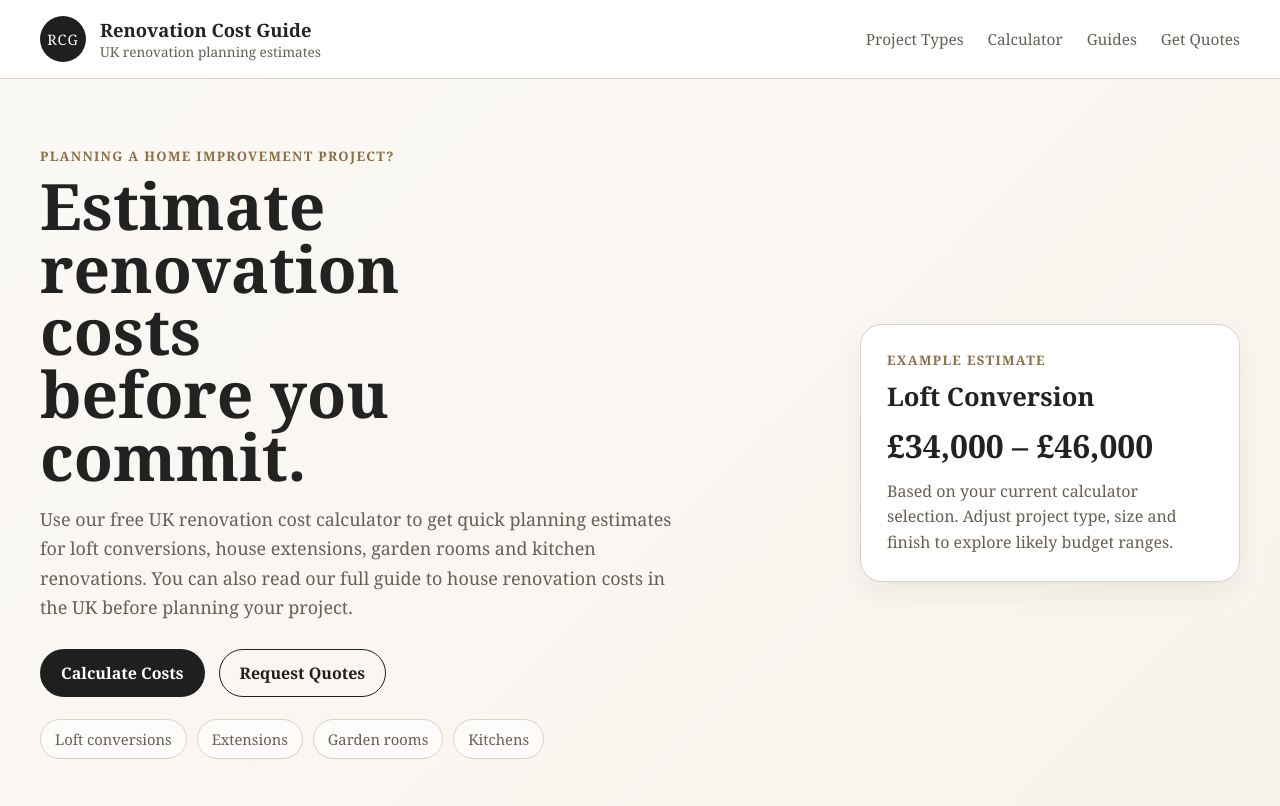
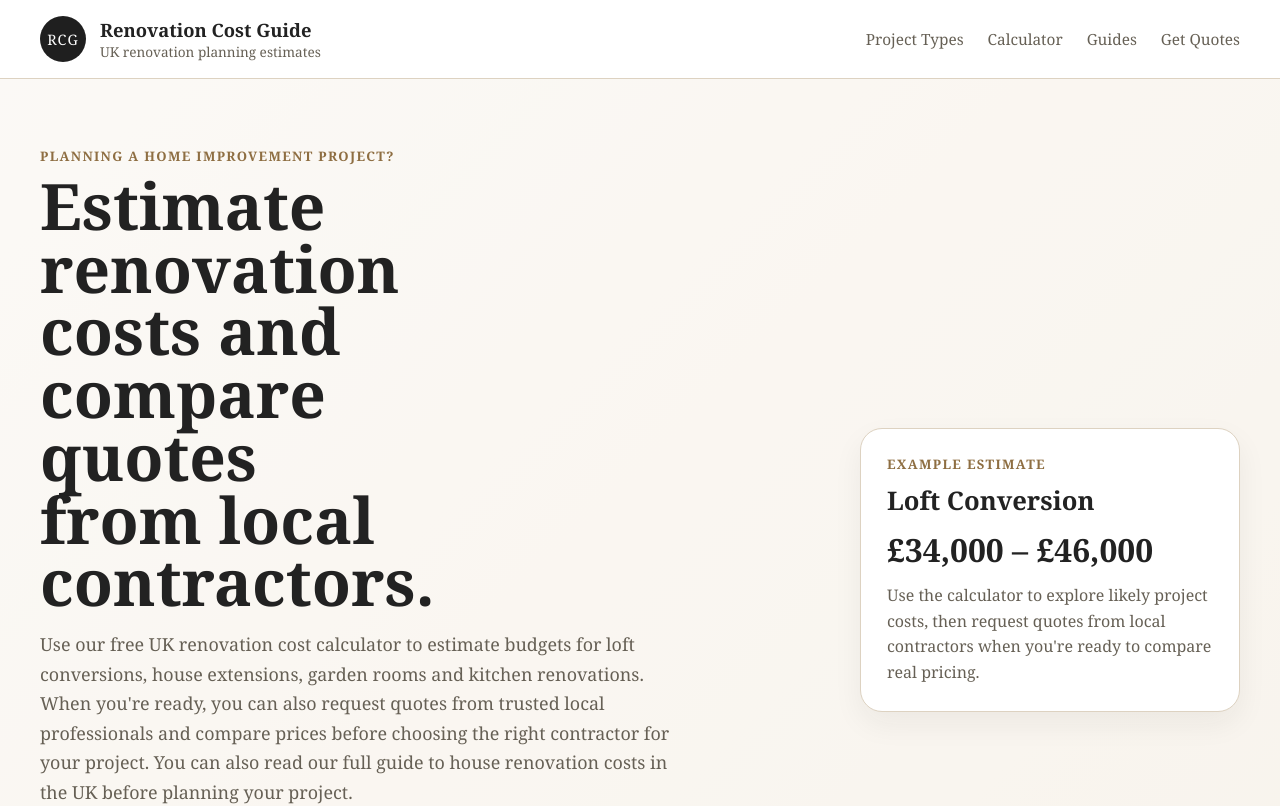
Before and after one commit to CasparRitchie/renovationcostguide, a React (Vite) app in the folder frontend/: page / in a window 1280 px wide. Shown: the top 806 px of the page. Built offline with nearby package versions, Linux system fonts and the light colour scheme.

Commit message:
Improve sitemap structure and priorities v5

```diff
--- a/frontend/src/components/home/HomeHero.jsx
+++ b/frontend/src/components/home/HomeHero.jsx
@@ -7,15 +7,16 @@ export default function HomeHero({ estimate }) {
       <div className="container hero-grid">
         <div className="hero-copy">
           <p className="hero-kicker">Planning a home improvement project?</p>
-          <h1>Estimate renovation costs before you commit.</h1>
+          <h1>Estimate renovation costs and compare quotes from local contractors.</h1>
           <p className="hero-text">
-            Use our free UK renovation cost calculator to get quick planning
-            estimates for{" "}
+            Use our free UK renovation cost calculator to estimate budgets for{" "}
             <Link to="/cost/loft-conversion">loft conversions</Link>,{" "}
             <Link to="/cost/house-extension">house extensions</Link>,{" "}
             <Link to="/cost/garden-room">garden rooms</Link> and{" "}
-            <Link to="/cost/kitchen-renovation">kitchen renovations</Link>. You can
-            also read our{" "}
+            <Link to="/cost/kitchen-renovation">kitchen renovations</Link>.
+            {" "}When you&apos;re ready, you can also request quotes from trusted local
+            professionals and compare prices before choosing the right contractor
+            for your project. You can also read our{" "}
             <Link to="/how-much-does-it-cost-to-renovate-a-house-uk">
               full guide to house renovation costs in the UK
             </Link>{" "}
@@ -27,15 +28,15 @@ export default function HomeHero({ estimate }) {
               Calculate Costs
             </a>
             <a className="btn btn-secondary" href="#quotes">
-              Request Quotes
+              Get Quotes
             </a>
           </div>
 
           <div className="hero-points">
-            <span>Loft conversions</span>
-            <span>Extensions</span>
-            <span>Garden rooms</span>
-            <span>Kitchens</span>
+            <span>Estimate renovation costs</span>
+            <span>Read expert guides</span>
+            <span>Compare local quotes</span>
+            <span>Plan with confidence</span>
           </div>
         </div>
 
@@ -47,8 +48,9 @@ export default function HomeHero({ estimate }) {
               {formatGBP(estimate.low)} – {formatGBP(estimate.high)}
             </p>
             <p className="mini-text">
-              Based on your current calculator selection. Adjust project type,
-              size and finish to explore likely budget ranges.
+              Use the calculator to explore likely project costs, then request
+              quotes from local contractors when you&apos;re ready to compare real
+              pricing.
             </p>
           </div>
         </div>
```
